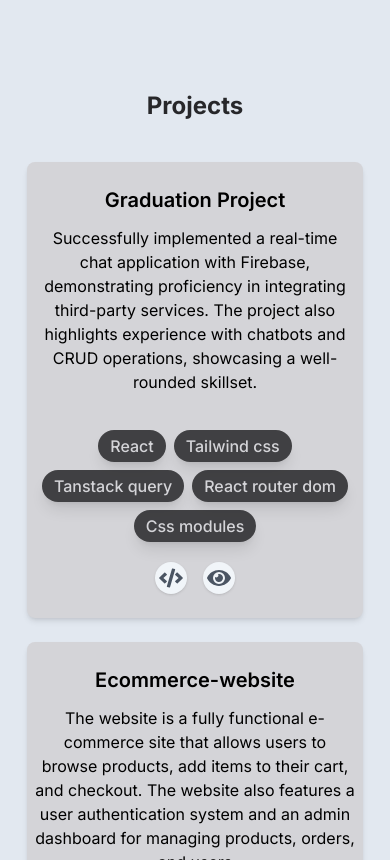
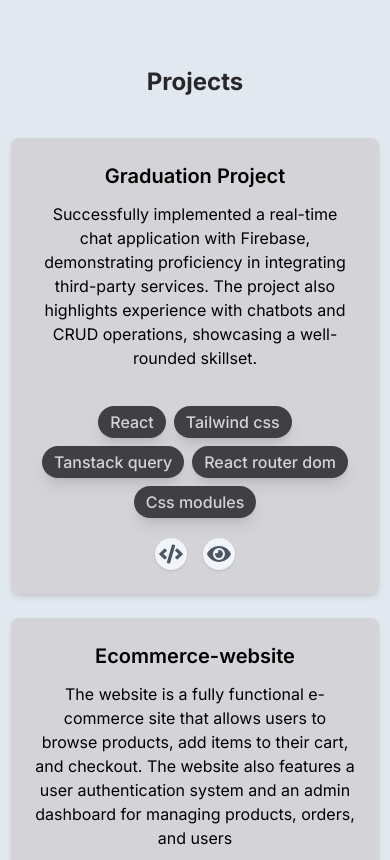
Before and after one commit to Ahmed-Reda-elshahawy/Ahmed_Reda_Portfolio, a Next.js app: page / in a window 390 px wide. Shown: the part 1140-2000 px from the top of the page. Built offline with nearby package versions, Linux system fonts and the light colour scheme; no server answers.

Commit message:
fix some issues in responsiveness

```diff
--- a/app/page.tsx
+++ b/app/page.tsx
@@ -15,7 +15,7 @@ export default function Home() {
     <>
       <MainHeader />
       <Toaster position="top-right" />
-      <main className="flex flex-col items-center mx-8 text-center">
+      <main className="flex flex-col items-center text-center px-5 sm:mx-8">
         <Hero />
         <SectionDivider />
         <Projects />
--- a/components/contact.tsx
+++ b/components/contact.tsx
@@ -24,7 +24,7 @@ export default function Contact() {
     const { ref } = useSectionInView("Contact");
 
     return (
-        <motion.section ref={ref} id="contact" className='scroll-mt-28 mb-28 px-2' variants={apperanceAnimation} initial={"initial"} whileInView={"animate"} >
+        <motion.section ref={ref} id="contact" className='scroll-mt-28 mb-28' variants={apperanceAnimation} initial={"initial"} whileInView={"animate"} >
             <SectionHeading>Contact</SectionHeading>
             <p className='-mt-8 mb-8'>
                 Please contact me directly at <a href="mailto:ahmed.reda.elshahawy@gmail.com" className='underline'>ahmed.reda.elshahawy@gmail.com</a> or through this form
--- a/components/project.tsx
+++ b/components/project.tsx
@@ -7,7 +7,7 @@ type projectProps = (typeof ProjectsData)[number];
 
 export default function Project({ title, description, skills, projectImg, liveDemo, githupLink }: projectProps) {
     return (
-        <div className="group px-2 bg-zinc-300 shadow-md mb-6 p-6 rounded-lg relative overflow-hidden text-center lg:w-[60rem] lg:h-[28rem] lg:text-start lg:flex md:gap-6">
+        <div className="group bg-zinc-300 shadow-md mb-6 p-6 rounded-lg relative overflow-hidden text-center lg:w-[60rem] lg:h-[28rem] lg:text-start lg:flex md:gap-6">
             <article className="w-full flex flex-col items-center text-center lg:items-start lg:text-start lg:group-odd:items-end">
                 <div className="mb-5">
                     <h3 className="text-xl font-semibold mb-3">{title}</h3>
```
